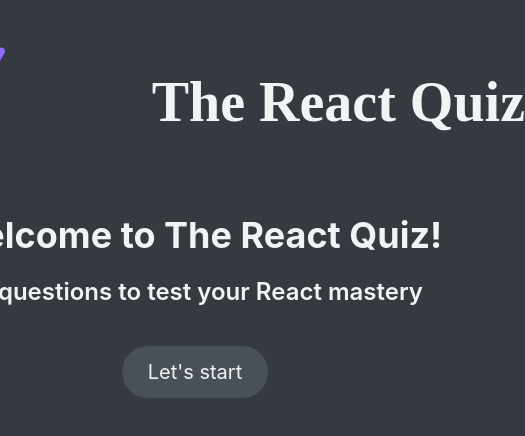
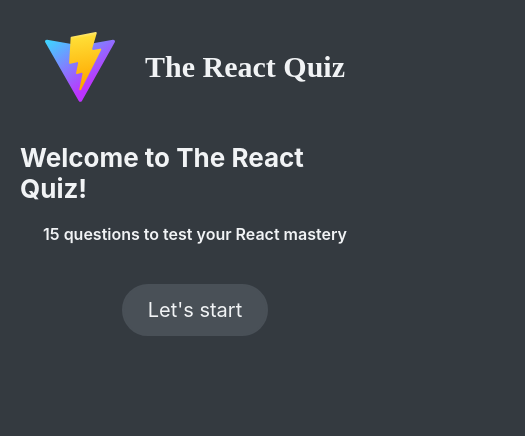
Before and after one commit to alexeyBogatyrevFrontend/react-quiz, a React (Vite) app: page / in a window 390 px wide. Shown: the top 436 px of the page, 525 px wide, since content can reach past the window. Built offline with nearby package versions, Linux system fonts and the light colour scheme; data requests are answered from the project's data file; a web font is replaced by a local one.

Commit message:
add mobile version

```diff
--- a/src/components/FinishScreen.tsx
+++ b/src/components/FinishScreen.tsx
@@ -26,7 +26,7 @@ const FinishScreen: FC<FinishScreenProps> = ({
 	return (
 		<>
 			<p className='result'>
-				<span>{emoji}</span> You sco red <strong>{points} </strong>
+				<span>{emoji}</span> You scored <strong>{points} </strong>
 				out of {numPoints} ({Math.ceil(calculatePercentage)}%)
 			</p>
 			<p className='highscore'>(Highscore: {highscore} points)</p>
--- a/src/index.css
+++ b/src/index.css
@@ -41,11 +41,12 @@ body {
 }
 
 .app-header {
-	width: 66rem;
 	margin-bottom: 4rem;
 	display: flex;
 	align-items: center;
-	justify-content: space-between;
+	justify-content: center;
+	gap: 30px;
+	flex-wrap: wrap;
 }
 
 .error {
@@ -64,6 +65,7 @@ img {
 h1 {
 	font-family: 'Codystar';
 	font-size: 5.6rem;
+	text-align: center;
 }
 
 h2 {
@@ -257,3 +259,27 @@ progress {
 	font-size: inherit;
 	padding: 0.8rem;
 }
+
+@media (max-width: 550px) {
+	h1 {
+		font-size: 3rem;
+	}
+	h2 {
+		font-size: 2.6rem;
+	}
+	h3 {
+		font-size: 1.6rem;
+	}
+	img {
+		width: 7rem;
+	}
+	.main {
+		width: 35rem;
+	}
+}
+
+@media (max-width: 368px) {
+	.main {
+		width: 25rem;
+	}
+}
```
